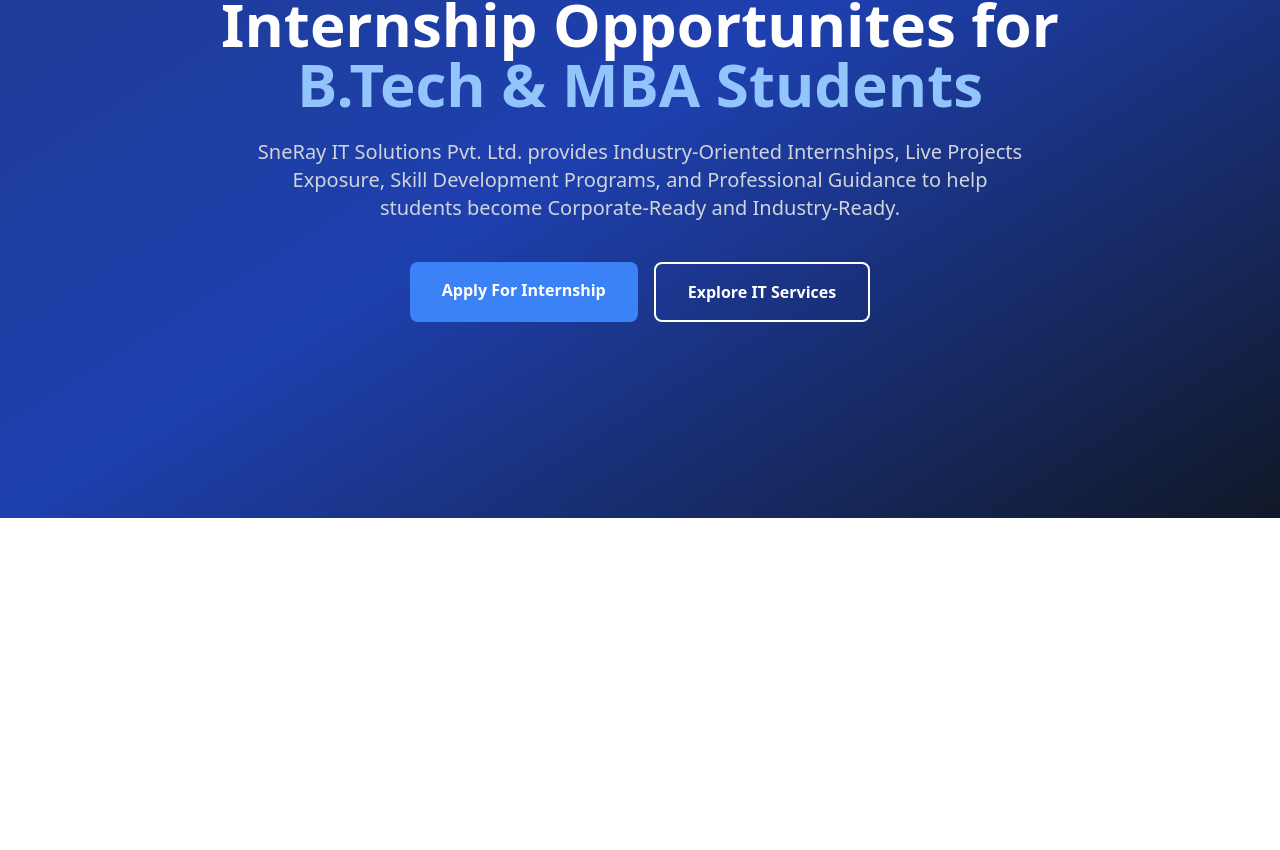
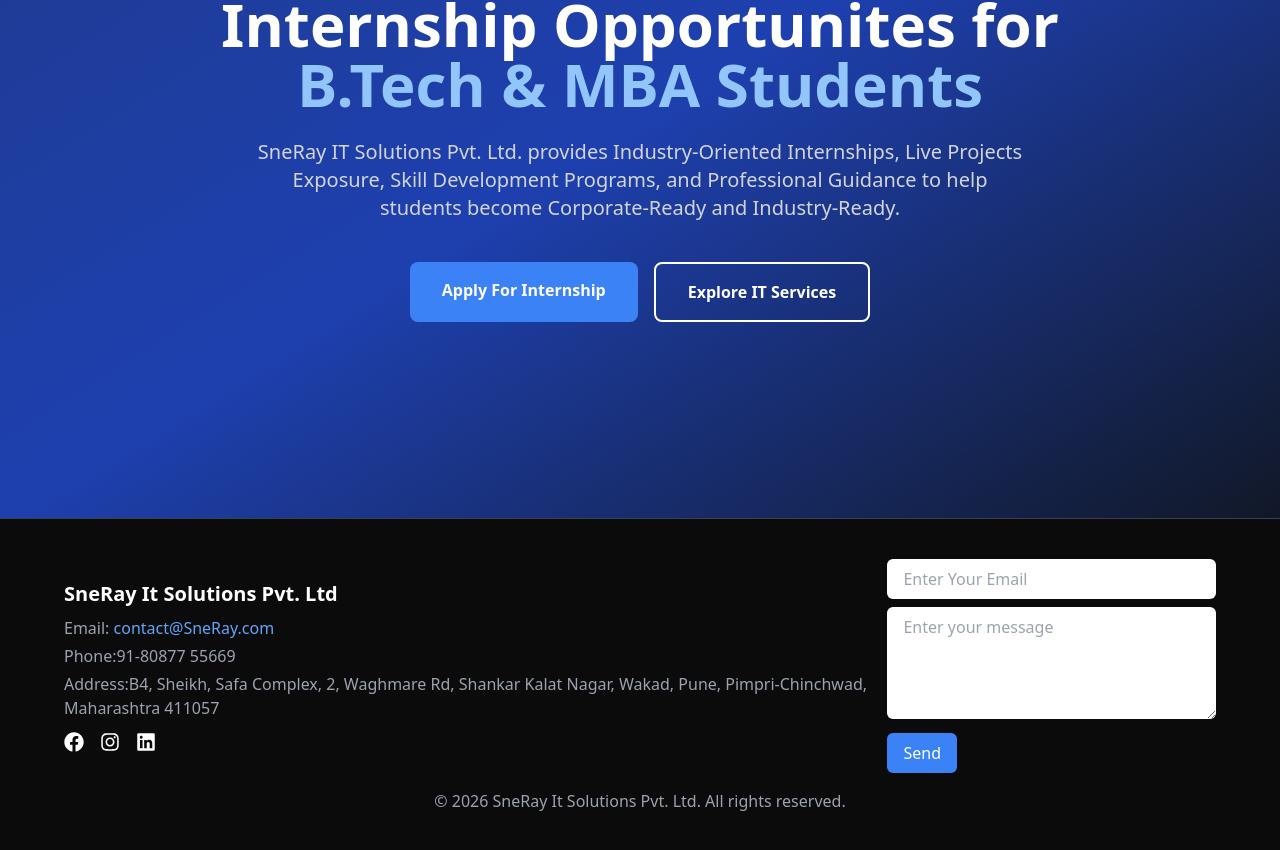
Before and after one commit to TolaniMuskan/sneray-website, a React (Create React App) app: page / in a window 1280 px wide. Shown: the part 282-1132 px from the top of the page. Before the commit the page ends 800 px from the top, so only its background shows below. Built offline with nearby package versions, Linux system fonts and the light colour scheme.

Commit message:
footer section

```diff
--- a/package.json
+++ b/package.json
@@ -9,6 +9,7 @@
     "@testing-library/user-event": "^13.5.0",
     "react": "^19.2.6",
     "react-dom": "^19.2.6",
+    "react-icons": "^5.6.0",
     "react-scripts": "5.0.1",
     "web-vitals": "^2.1.4"
   },
--- a/src/App.js
+++ b/src/App.js
@@ -1,6 +1,7 @@
 import './App.css';
 import Navbar from './components/Navbar';
 import Hero from './components/Hero';
+import Footer from './components/Footer';
 
 
 function App()
@@ -9,6 +10,7 @@
     <div>
       <Navbar />
       <Hero   />
+      <Footer  />
     </div>
   );
 }
--- /dev/null
+++ b/src/components/Footer.jsx
@@ -0,0 +1,54 @@
+import { FaInstagram, FaFacebook, FaLinkedin } from "react-icons/fa";
+function Footer() {
+    return (
+        <footer className="bg-[#0B0B0B] text-white py-10 px-6 border-t border-gray-700">
+            <div className="max-w-6xl mx-auto flex flex-col md:flex-row items-center justify-between">
+                <div>
+                    <h2 className="text-xl font-bold">
+                        SneRay It Solutions Pvt. Ltd
+                    </h2>
+                    <p className="text-gray-400 mt-2">
+                        Email:{" "}
+                        <a href="mailto:contact@SneRay.com"
+                        className="text-blue-400 hover:underline">
+                            contact@SneRay.com
+                        </a>
+                        </p>
+                        <p className="text-gray-400 mt-1">
+                            Phone:91-80877 55669
+                            </p>
+                            <p className="text-gray-400 mt-1">
+                                Address:B4, Sheikh, Safa Complex, 2, Waghmare Rd, Shankar Kalat Nagar, Wakad, Pune, Pimpri-Chinchwad, Maharashtra 411057
+                            </p>
+                            <div className="flex gap-4 mt-3 text-xl">
+                                <FaFacebook className="cursor-pointer hover:text-blue-500"/>
+                                <FaInstagram className="cursor-pointer hover:text-pink-500"/>
+                                <FaLinkedin className="cursor-pointer hover:text-blue-400"/>
+                            </div>
+                            </div>
+                            <div className="w-full md:w-1/3">
+                            <input
+                            type="email"
+                            placeholder="Enter Your Email"
+                            className="w-full px-4 py-2 rounded-md text-black focus:outline-none"
+                            />
+                            <textarea
+                            placeholder="Enter your message"
+                            rows="4"
+                            className="w-full px-4 py-2 mt-2 rounded-md text-black focus:outline-none"
+                            />
+                            <button className="bg-blue-500 text-white px-4 py-2 mt-2 rounded-md hover:bg-blue-600">
+                                Send
+                                </button>
+                                </div>
+
+                                </div>
+                                <div className="text-center text-gray-400 mt-4">
+                                    &copy; 2026 SneRay It Solutions Pvt. Ltd. All rights reserved.
+                                    </div>
+                                    </footer>
+    );
+}
+
+
+export default Footer;
```
Also changed, not shown: 1 other file (tests, documents, lock files or other folders).
